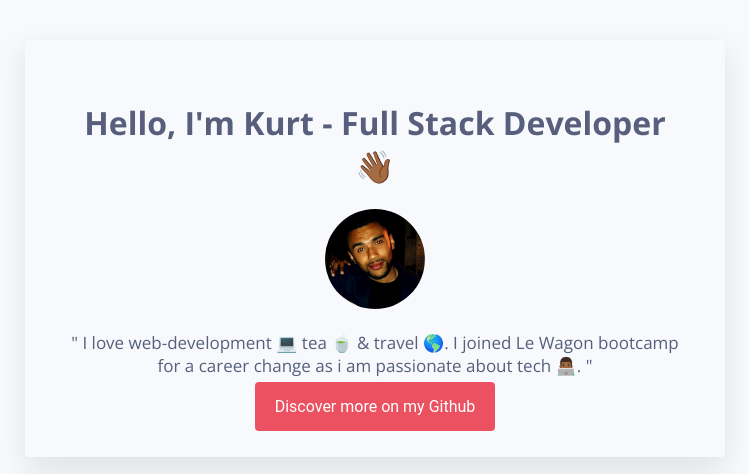
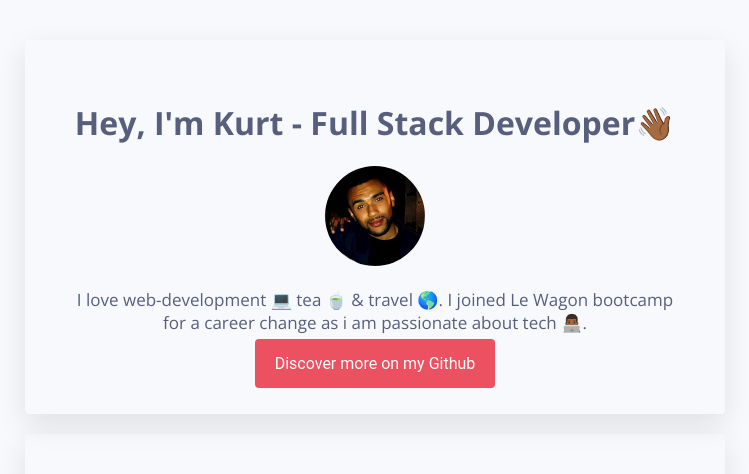
Before and after one commit to kurtmcdonald/profile, a plain HTML site: page index.html in a window 1280 px wide. Shown: the top 474 px of the page, without its empty margins (265-1014 px from the left). Drawn offline with nearby package versions, Linux system fonts and the light colour scheme.

Commit message:
changes to pages

```diff
--- a/index.html
+++ b/index.html
@@ -15,12 +15,12 @@
 
   <div class="container">
   <div class="card-white" id="introduction">
-  <h1>Hello, I'm Kurt - Full Stack Developer👋🏾 </h1>
+  <h1>Hey, I'm Kurt - Full Stack Developer👋🏾 </h1>
   <img src="./images/me pic.jpeg" class="img-circle" width="100px" alt="picture of me">
 <p>
-  "
+
    I love web-development 💻 tea 🍵 & travel 🌎. I joined Le Wagon bootcamp for a career change as i am passionate about tech 👨🏾‍💻.
-  "
+
 </p>
 <a href="https://github.com/kurtmcdonald" target="_blank" class="btn-red">Discover more on my Github </a>
   </div>
--- a/style.css
+++ b/style.css
@@ -16,13 +16,13 @@ h1 {
 }
 
 h2 {
-	color: #EB5160
+	color: #EB5160;
 }
 
 a {
 	font-family: 'Roboto', sans-serif;
 	text-decoration: #D9594C;
-	color: #6B72E1
+	color: #6B72E1;
 	font-weight: 600px;
 	font-size: 16px;
 }
```
